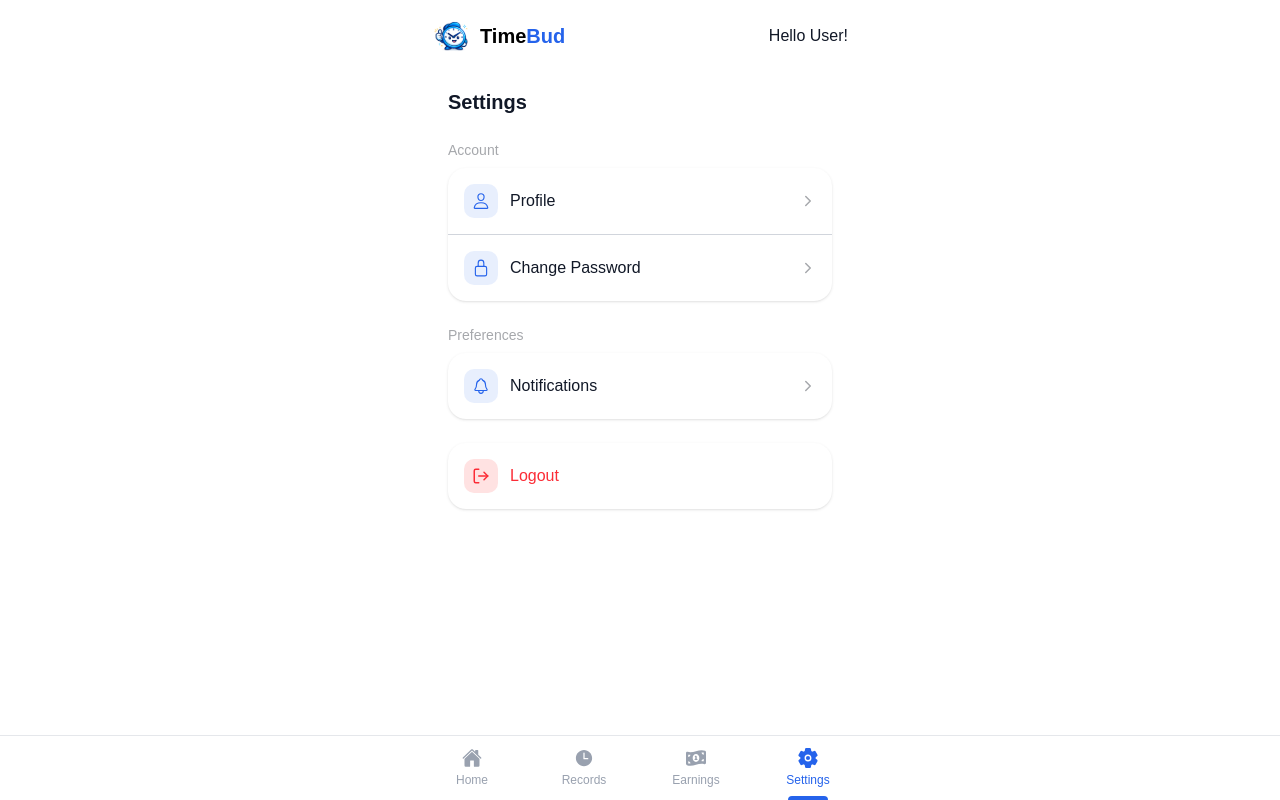
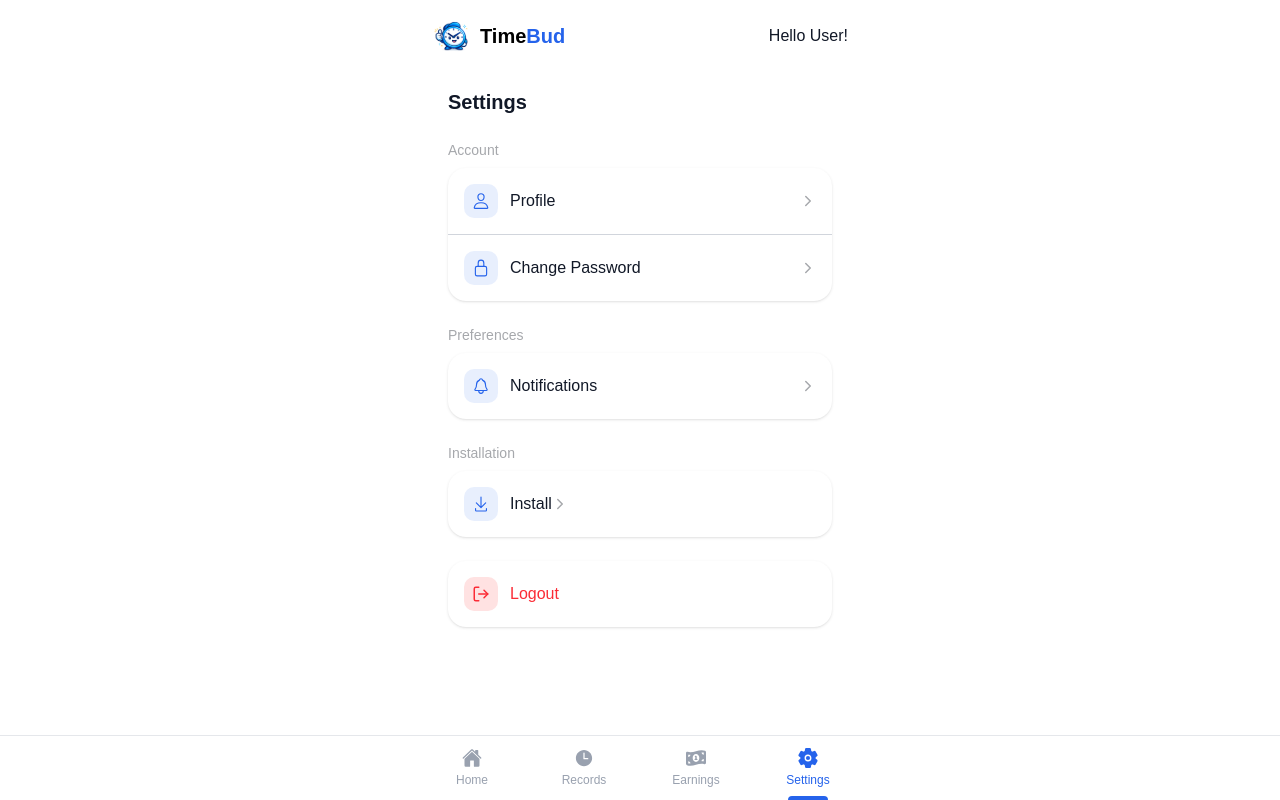
Before and after one commit to psyche-ee/timebud-frontend, a React (Vite) app: page /settings in a window 1280 px wide. Built offline with nearby package versions, Linux system fonts and the light colour scheme; sample sign-in values are in the browser's storage.

Commit message:
add download button in settings

```diff
--- a/index.html
+++ b/index.html
@@ -5,10 +5,11 @@
     <link rel="icon" type="image/svg+xml" href="/logo.svg" />
     <link rel="manifest" href="/manifest.json" />
     <meta name="viewport" content="width=device-width, initial-scale=1.0" />
+    <meta name="mobile-web-app-capable" content="yes">
+    <meta name="apple-mobile-web-app-capable" content="yes">
+    <meta name="apple-mobile-web-app-title" content="TimeBud">
+    <meta name="apple-mobile-web-app-status-bar-style" content="default">
     <meta name="theme-color" content="#F1F5F9">
-    <meta name="apple-mobile-web-app-capable" content="yes">
-    <meta name="apple-mobile-web-app-status-bar-style" content="default">
-    <meta name="apple-mobile-web-app-title" content="TimeBud">
     <link rel="apple-touch-icon" href="/icons/icon-192.png">
     <title>TimeBud</title>
   </head>
--- a/src/pages/app/Settings.tsx
+++ b/src/pages/app/Settings.tsx
@@ -1,6 +1,7 @@
 import BottomNav from "../../components/BottomNav";
 import Header from "../../components/Header";
 import api from "../../api/axios";
+import { usePWAInstall } from "../../hooks/usePWAInstall";
 
 import {
   IoPersonOutline,
@@ -9,9 +10,15 @@ import {
   IoChevronForward
 } from "react-icons/io5";
 
+import { GoDownload } from "react-icons/go";
+
 import { FiLogOut } from "react-icons/fi";
 
 export default function Settings() {
+  const { installPWA } = usePWAInstall();
+  const isStandalone = window.matchMedia('(display-mode: standalone)').matches;
+  const isIOSStandalone = (window.navigator as any).standalone === true;
+
   const handleLogout = async () => {
     try {
       await api.post("/logout");
@@ -118,6 +125,40 @@ export default function Settings() {
 
           </div>
 
+          {/* Installation Section */}
+          {!(isStandalone || isIOSStandalone) && (
+            <div className="mb-6">
+
+              <p className="text-sm text-muted mb-2">Installation</p>
+
+              <div className="bg-surface rounded-2xl shadow-sm divide-y">
+
+                <button
+                  onClick={installPWA}
+                  className="flex items-center justify-between p-4 hover:bg-gray-50"
+                >
+
+                  <div className="flex items-center gap-3">
+
+                    <div className="bg-primary/10 p-2 rounded-lg">
+                      <GoDownload className="text-primary text-lg" />
+                    </div>
+
+                    <span className="font-medium text-secondary">
+                      Install
+                    </span>
+
+                  </div>
+
+                  <IoChevronForward className="text-muted" />
+
+                </button>
+
+              </div>
+
+            </div>
+          )}
+
           {/* Logout */}
           <div className="bg-surface rounded-2xl shadow-sm">
 
```
Also changed, not shown: public/icons/icon-192.png (renamed from public/icons/icon.png), public/icons/icon-512.png (added).
